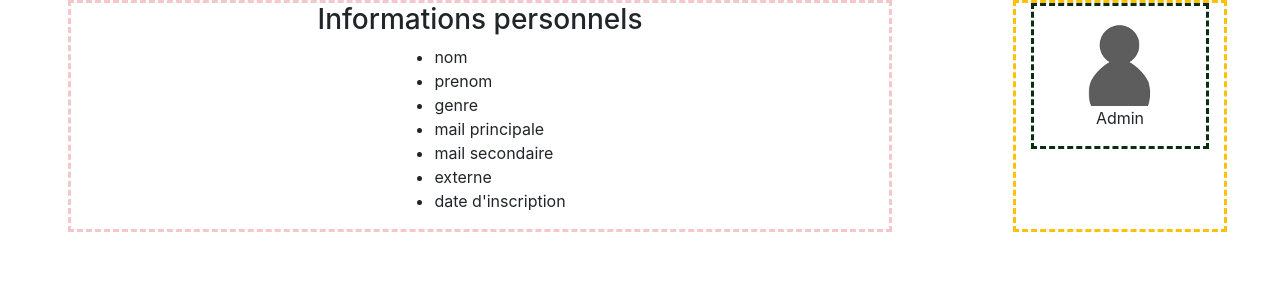
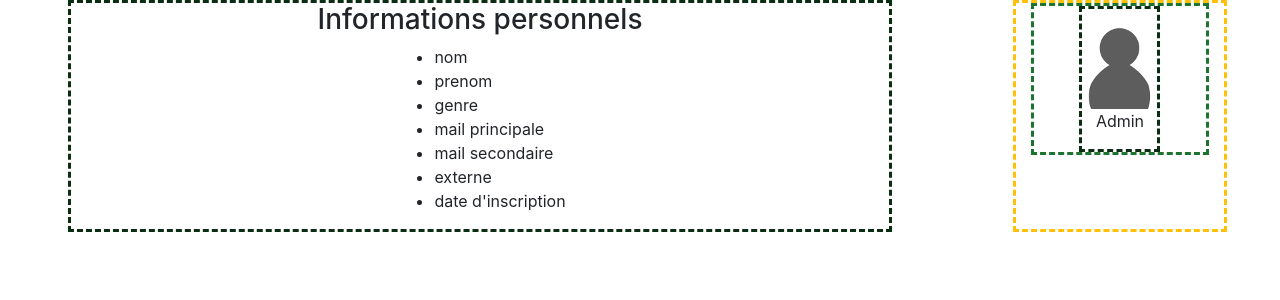
Before and after one commit to MrColorado/YakaChoisir, a Django app: page /settings/ in a window 1280 px wide. Shown: the part 124-424 px from the top of the page. Run offline with Django 3.2, Linux system fonts and the light colour scheme; some libraries are stand-ins or nearby versions.

Commit message:
[USER] modify navbar

```diff
--- a/src/static/css/style.css
+++ b/src/static/css/style.css
@@ -32,7 +32,7 @@
 }
 
 
-/*---------------------------------------------------------Header------------------------------------------------------*/
+/*-------------------------------------------------------SETTINGS-----------------------------------------------------*/
 
 #test {
     border: #0b2e13 dashed;
@@ -40,9 +40,8 @@
     align-items: center;
     flex-direction: column;
 }
-
-#test2 {
-    border: #f5c6cb dashed;
+#test1 {
+    border: #1c7430 dashed;
     justify-content: center;
     align-items: center;
     flex-direction: column;
--- a/src/templates/base.html
+++ b/src/templates/base.html
@@ -42,7 +42,11 @@
                        </li>
                        <li>
                            <form class="hidden-tablet" style="margin-top: 4px; margin-bottom: 4px;">
-                               <button type="button" class="btn btn-light">Connexion</button>
+                               {% if user.is_authenticated %}
+                                    <button type="button" class="btn btn-light">Deconnexion</button>
+                               {% else %}
+                                    <button type="button" class="btn btn-light">Connexion</button>
+                               {% endif %}
                            </form>
                        </li>
                     </ul>
--- a/src/templates/user_settings/user_settings.html
+++ b/src/templates/user_settings/user_settings.html
@@ -14,7 +14,7 @@
     <div class="container-fluid">
         <div class="row justify-content-around">
             <div class="col-xs-12 col-md-8">
-                <div class="d-flex" id="test2">
+                <div class="d-flex" id="test">
                     <h3> Informations personnels</h3>
                     <ul>
                         <li> nom </li>
@@ -28,9 +28,11 @@
                 </div>
             </div>
             <div class="col-xs-12 col-md-2" style="border: 3px dashed #ffc107">
-                <div class="d-flex" id="test">
-                    <img src="{% static 'img/unknown.png' %}">
-                    <p>Admin</p>
+                <div class="d-flex" id="test1">
+                    <div class="d-flex" id="test">
+                        <img src="{% static 'img/unknown.png' %}">
+                        <p>Admin</p>
+                    </div>
                 </div>
             </div>
         </div>
```
